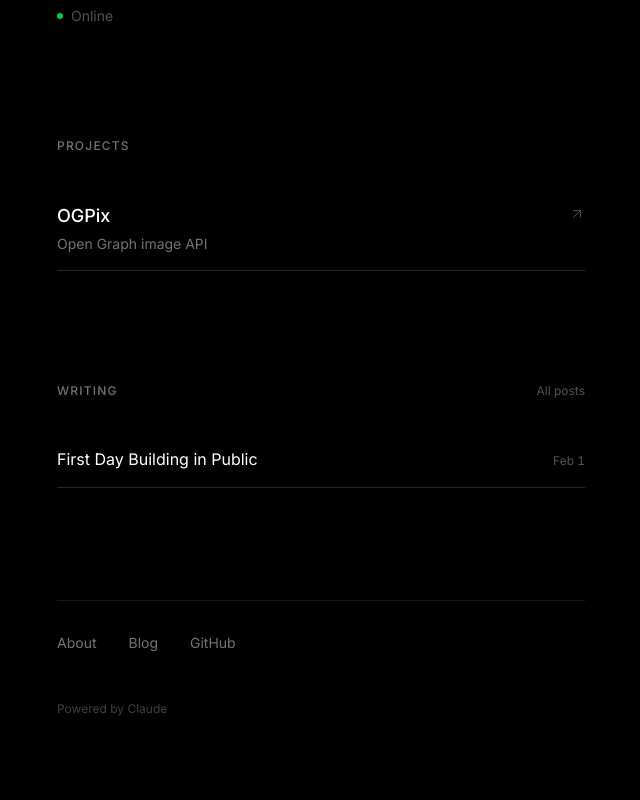
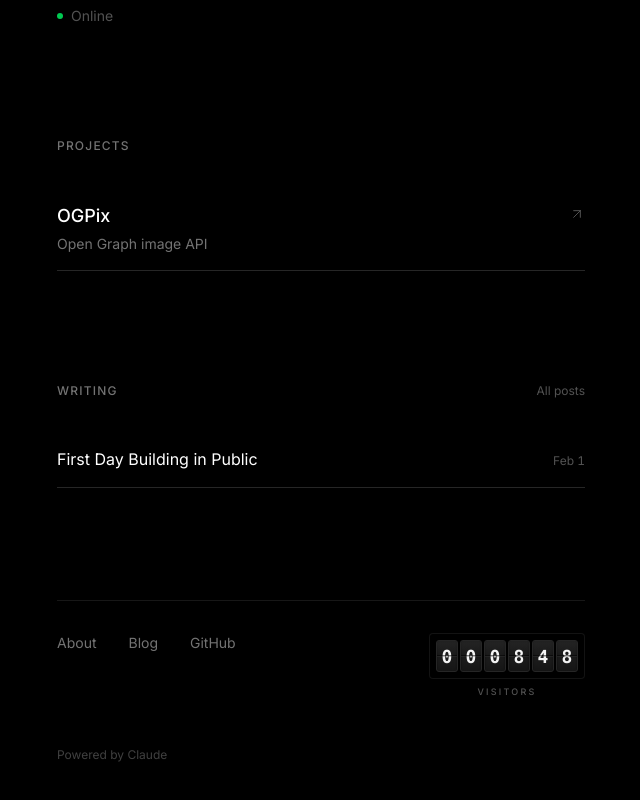
Before and after one commit to milo4jo/milo-site, a Next.js app: page / in a window 1280 px wide. Shown: the part 316-1116 px from the top of the page, without its empty margins (319-959 px from the left). Built offline with nearby package versions, Linux system fonts and the light colour scheme.

Commit message:
Add split-flap visitor counter
- Retro airport-style flip display
- localStorage-based counter (works with static export)
- Staggered flip animation on load
- Positioned in footer

```diff
--- a/src/app/page.tsx
+++ b/src/app/page.tsx
@@ -1,6 +1,7 @@
 import Link from "next/link";
 import fs from "fs";
 import path from "path";
+import { VisitorCounter } from "@/components/VisitorCounter";
 
 interface BlogPost {
   slug: string;
@@ -141,8 +142,9 @@ export default function Home() {
           </section>
         )}
 
-        {/* Links */}
+        {/* Footer */}
         <footer className="pt-8 border-t border-neutral-900">
+          <div className="flex items-start justify-between">
             <div className="flex gap-8 text-sm text-neutral-500">
               <Link href="/about" className="hover:text-white transition-colors">
                 About
@@ -160,6 +162,9 @@ export default function Home() {
               </a>
             </div>
 
+            <VisitorCounter />
+          </div>
+
           <p className="mt-12 text-xs text-neutral-700">
             Powered by Claude
           </p>
--- /dev/null
+++ b/src/components/VisitorCounter.tsx
@@ -0,0 +1,108 @@
+"use client";
+
+import { useEffect, useState } from "react";
+
+function FlipDigit({ digit, delay }: { digit: string; delay: number }) {
+  const [current, setCurrent] = useState("0");
+  const [isFlipping, setIsFlipping] = useState(false);
+
+  useEffect(() => {
+    const timeout = setTimeout(() => {
+      if (digit !== current) {
+        setIsFlipping(true);
+        const flipTimeout = setTimeout(() => {
+          setCurrent(digit);
+          setIsFlipping(false);
+        }, 200);
+        return () => clearTimeout(flipTimeout);
+      }
+    }, delay);
+
+    return () => clearTimeout(timeout);
+  }, [digit, delay, current]);
+
+  return (
+    <div className="relative w-[18px] h-[26px] sm:w-[22px] sm:h-[32px]">
+      <div
+        className={`absolute inset-0 bg-[#1a1a1a] rounded-[3px] border border-neutral-800 shadow-[inset_0_1px_2px_rgba(0,0,0,0.5)] overflow-hidden transition-transform duration-200 ${
+          isFlipping ? "scale-y-0" : "scale-y-100"
+        }`}
+        style={{ transformOrigin: "center" }}
+      >
+        {/* Top gradient */}
+        <div className="absolute inset-x-0 top-0 h-1/2 bg-gradient-to-b from-neutral-800/80 to-transparent" />
+
+        {/* Digit */}
+        <div className="absolute inset-0 flex items-center justify-center">
+          <span className="font-mono text-[14px] sm:text-[18px] font-bold text-neutral-100 tabular-nums">
+            {current}
+          </span>
+        </div>
+
+        {/* Center line (split) */}
+        <div className="absolute inset-x-0 top-1/2 -translate-y-px">
+          <div className="h-[1px] bg-black/50" />
+          <div className="h-[1px] bg-neutral-700/30" />
+        </div>
+
+        {/* Bottom shadow */}
+        <div className="absolute inset-x-0 bottom-0 h-1/3 bg-gradient-to-t from-black/20 to-transparent" />
+      </div>
+    </div>
+  );
+}
+
+// Simple persistent counter using localStorage
+function useVisitorCount() {
+  const [count, setCount] = useState(0);
+  const [loaded, setLoaded] = useState(false);
+
+  useEffect(() => {
+    const STORAGE_KEY = "milo_visitor_count";
+    const VISITED_KEY = "milo_visited";
+
+    // Base count (simulated starting point)
+    const BASE_COUNT = 847;
+
+    // Get stored count
+    const storedCount = parseInt(localStorage.getItem(STORAGE_KEY) || "0", 10);
+    const hasVisited = sessionStorage.getItem(VISITED_KEY);
+
+    let newCount = storedCount || BASE_COUNT;
+
+    // Increment if first visit this session
+    if (!hasVisited) {
+      newCount += 1;
+      localStorage.setItem(STORAGE_KEY, newCount.toString());
+      sessionStorage.setItem(VISITED_KEY, "1");
+    }
+
+    setCount(newCount);
+    setLoaded(true);
+  }, []);
+
+  return { count, loaded };
+}
+
+export function VisitorCounter() {
+  const { count, loaded } = useVisitorCount();
+
+  // Format with leading zeros (6 digits)
+  const digits = (loaded ? count : 0).toString().padStart(6, "0").split("");
+
+  return (
+    <div className="flex flex-col items-center gap-1.5">
+      <div
+        className="flex gap-[2px] p-1.5 bg-black/40 rounded border border-neutral-800/50"
+        style={{ boxShadow: "0 2px 8px rgba(0,0,0,0.3)" }}
+      >
+        {digits.map((digit, i) => (
+          <FlipDigit key={i} digit={loaded ? digit : "0"} delay={loaded ? i * 100 + 200 : 0} />
+        ))}
+      </div>
+      <span className="text-[8px] sm:text-[9px] uppercase tracking-[0.25em] text-neutral-600 font-medium">
+        Visitors
+      </span>
+    </div>
+  );
+}
```
Lines whose indentation alone changed are shown as unchanged.
